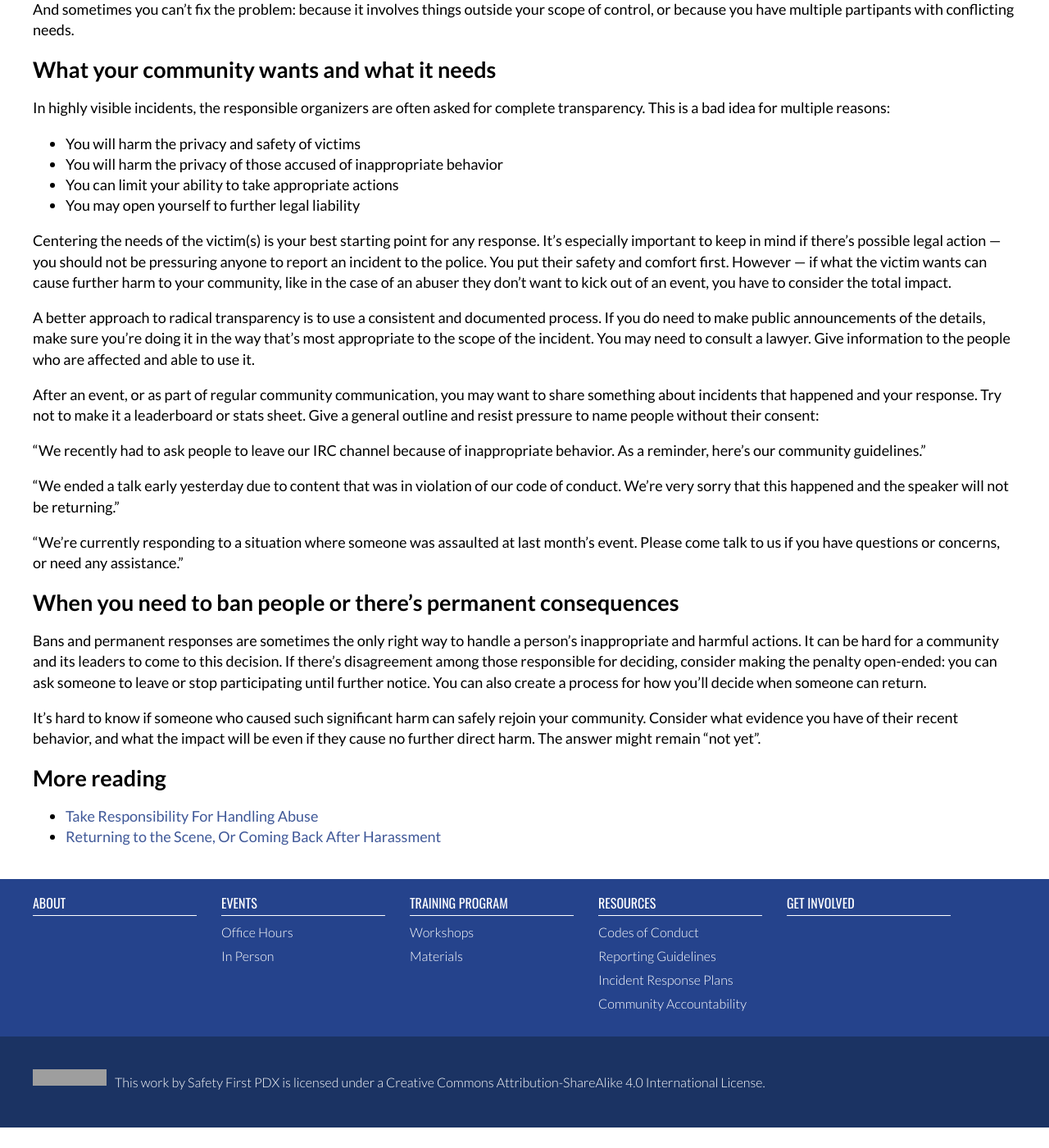
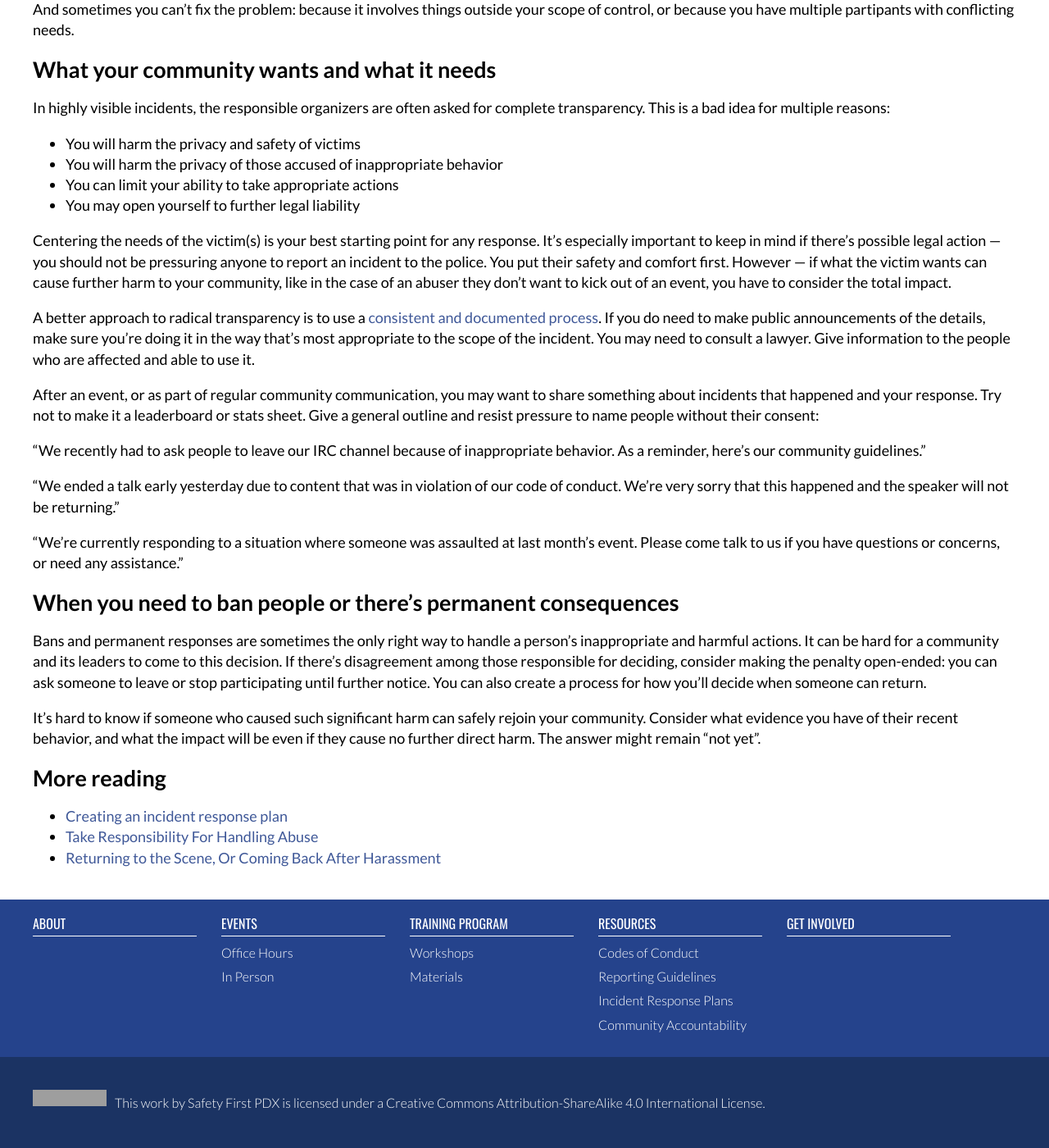
Before and after one commit to safetyfirstpdx/safetyfirstpdx.github.io, a Jekyll site: the page built from resources/accountability.md, in a window 1280 px wide and 1400 px high, scrolled down 459 px. Shown: the whole window at 82% size. Built offline with Jekyll 4.4.1, drawn with Linux system fonts in a browser that asks for light colours; nearby versions of some CDN libraries; before the commit the page ends 1834 px from its top, so only the background shows below that; some of the changed lines change nothing that is shown; grey boxes are pictures that could not be loaded.

Commit message:
Adding some more links back to our other materials.

```diff
--- a/resources/accountability.md
+++ b/resources/accountability.md
@@ -22,7 +22,7 @@ In highly visible incidents, the responsible organizers are often asked for comp
 
 Centering the needs of the victim(s) is your best starting point for any response. It's especially important to keep in mind if there's possible legal action — you should not be pressuring anyone to report an incident to the police. You put their safety and comfort first. However — if what the victim wants can cause further harm to your community, like in the case of an abuser they don't want to kick out of an event, you have to consider the total impact.
 
-A better approach to radical transparency is to use a consistent and documented process. If you do need to make public announcements of the details, make sure you're doing it in the way that's most appropriate to the scope of the incident. You may need to consult a lawyer. Give information to the people who are affected and able to use it.
+A better approach to radical transparency is to use a [consistent and documented process](resources/reporting.html). If you do need to make public announcements of the details, make sure you're doing it in the way that's most appropriate to the scope of the incident. You may need to consult a lawyer. Give information to the people who are affected and able to use it.
 
 After an event, or as part of regular community communication, you may want to share something about incidents that happened and your response. Try not to make it a leaderboard or stats sheet. Give a general outline and resist pressure to name people without their consent:
 
@@ -40,5 +40,6 @@ It's hard to know if someone who caused such significant harm can safely rejoin
 
 ## More reading
 
+- [Creating an incident response plan](resources/incident_response.html)
 - [Take Responsibility For Handling Abuse](http://thebias.com/2015/08/12/take-responsibility-for-handling-abuse/)
 - [Returning to the Scene, Or Coming Back After Harassment](http://freethoughtblogs.com/almostdiamonds/2014/07/05/returning-to-the-scene-or-coming-back-after-harassment/)
```
